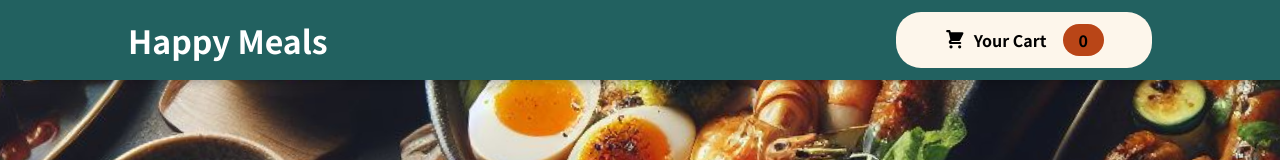
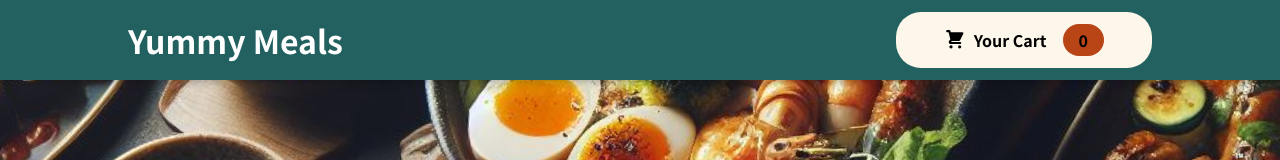
Before and after one commit to rajeev033/food-order-app, a React (Create React App) app: page / in a window 1280 px wide. Shown: the top 160 px of the page. Built offline with nearby package versions, Linux system fonts and the light colour scheme.

Commit message:
changed name

```diff
--- a/src/components/Layout/Header.js
+++ b/src/components/Layout/Header.js
@@ -9,7 +9,7 @@ const Header = (props) => {
     return (
         <Fragment>
             <header className={classes.header}>
-                <h1>Happy Meals</h1>
+                <h1>Yummy Meals</h1>
                 <HeaderCartButton onClick={props.onShowCart} />
             </header>
 
```
